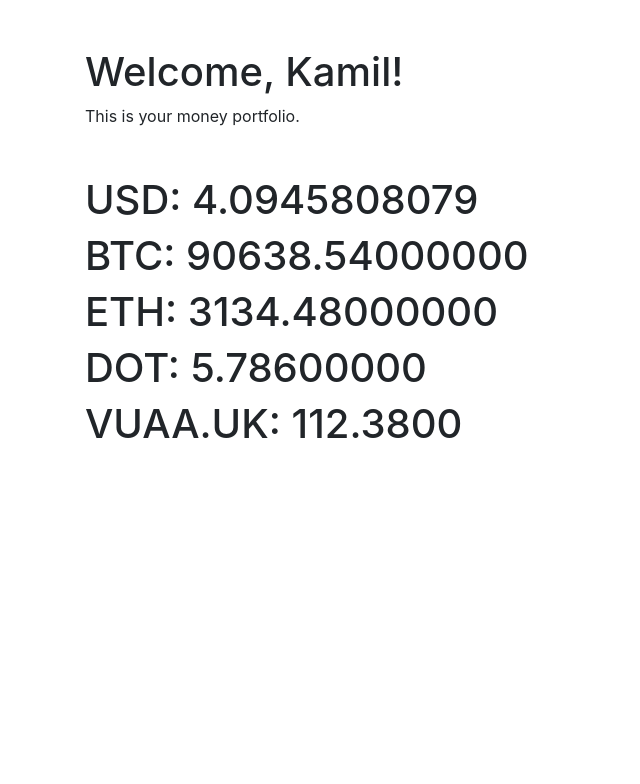
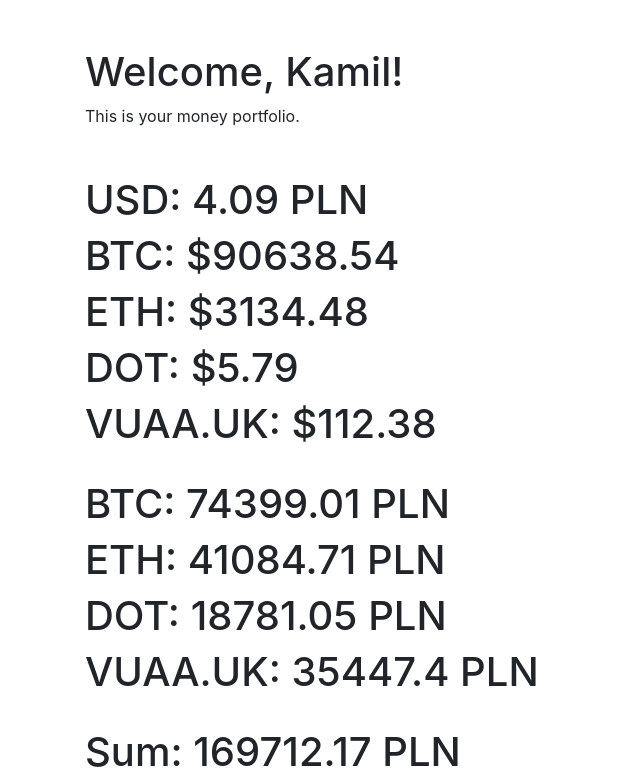
Before and after one commit to kamil-kazmierczak/python-cash-app, a Flask app: page /assets in a window 1280 px wide. Shown: the part 56-840 px from the top of the page, without its empty margins (0-640 px from the left). Before the commit the page ends 494 px from the top, so only its background shows below. Run offline with Flask 3, Linux system fonts and the light colour scheme; the visitor is signed in with stand-in values (Sample User, id 1); some libraries are stand-ins or nearby versions.

Commit message:
Added some calculations - price, amount, sum

```diff
--- a/app.py
+++ b/app.py
@@ -72,22 +72,34 @@ def register():
 @app.route('/assets')
 @login_required
 def assets():
-    btc_price = FileService.read_btc_price("2024-11-17")
-    eth_price = FileService.read_eth_price("2024-11-17")
-    dot_price = FileService.read_dot_price("2024-11-17")
-    vuaa_price = FileService.read_vuaa_price("2024-11-15")
-    usd = FileService.read_usd_price_in_pln()
+    btc_price = round(float(FileService.read_btc_price("2024-11-17")), 2)
+    eth_price = round(float(FileService.read_eth_price("2024-11-17")), 2)
+    dot_price = round(float(FileService.read_dot_price("2024-11-17")), 2)
+    vuaa_price = round(float(FileService.read_vuaa_price("2024-11-15")), 2)
+    usd = round(float(FileService.read_usd_price_in_pln()), 2)
+
     assets_per_name = FileService.read_assets()
-    print(assets_per_name)
+
+    value_btc_pln = round(float(assets_per_name['BTC']) * float(btc_price) * usd, 2)
+    value_eth_pln = round(float(assets_per_name['ETH']) * float(eth_price) * usd, 2)
+    value_dot_pln = round(float(assets_per_name['DOT']) * float(dot_price) * usd, 2)
+    value_vuaa_pln = round(float(assets_per_name['VUAA.UK']) * float(vuaa_price) * usd, 2)
+
+    _sum = round(value_btc_pln + value_eth_pln + value_dot_pln + value_vuaa_pln, 2)
 
     return render_template('assets.html',
                            title='Money Portfolio',
                            username='Kamil',
-                           btcPrice=btc_price,
-                           ethPrice=eth_price,
-                           dotPrice=dot_price,
-                           vuaaPrice=vuaa_price,
-                           usdPrice=usd
+                           btc_price=btc_price,
+                           eth_price=eth_price,
+                           dot_price=dot_price,
+                           vuaa_price=vuaa_price,
+                           usd_price=usd,
+                           value_btc_pln=value_btc_pln,
+                           value_eth_pln=value_eth_pln,
+                           value_dot_pln=value_dot_pln,
+                           value_vuaa_pln=value_vuaa_pln,
+                           _sum=_sum
                            )
 
 
--- a/templates/assets.html
+++ b/templates/assets.html
@@ -23,11 +23,18 @@
         <p>This is your money portfolio.</p>
     </div>
 	<div class="container mt-5">
-        <h1>USD: {{ usdPrice }}</h1>
-        <h1>BTC: {{ btcPrice }}</h1>
-        <h1>ETH: {{ ethPrice }}</h1>
-        <h1>DOT: {{ dotPrice }}</h1>
-        <h1>VUAA.UK: {{ vuaaPrice }}</h1>
+        <h1>USD: {{ usd_price }} PLN</h1>
+        <h1>BTC: ${{ btc_price }}</h1>
+        <h1>ETH: ${{ eth_price }}</h1>
+        <h1>DOT: ${{ dot_price }}</h1>
+        <h1>VUAA.UK: ${{ vuaa_price }}</h1>
+        <br>
+        <h1>BTC: {{ value_btc_pln }} PLN</h1>
+        <h1>ETH: {{ value_eth_pln }} PLN</h1>
+        <h1>DOT: {{ value_dot_pln }} PLN</h1>
+        <h1>VUAA.UK: {{ value_vuaa_pln }} PLN</h1>
+        <br>
+        <h1>Sum: {{ _sum }} PLN</h1>
 	</div>
 </body>
 </html>
```
